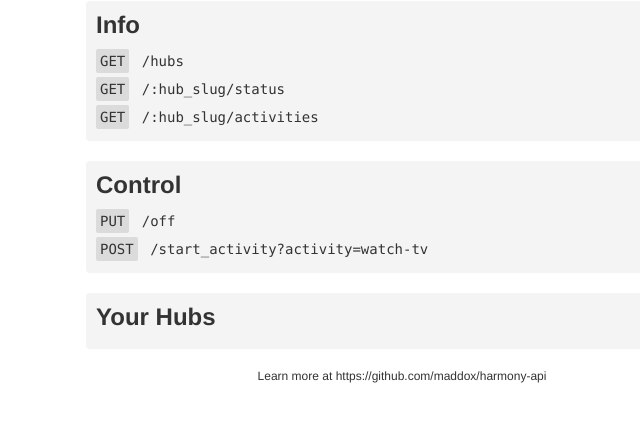
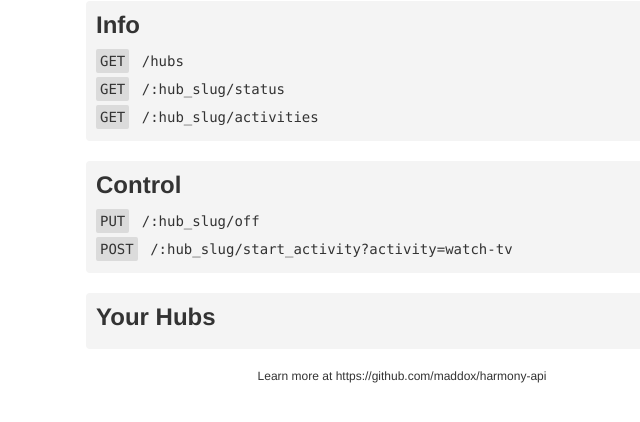
Before and after one commit to maddox/harmony-api, a website: page public/index.html in a window 1280 px wide. Shown: the part 360-782 px from the top of the page, without its empty margins (238-878 px from the left). Drawn offline with Linux system fonts and the light colour scheme; no server answers.

Commit message:
namespace path

```diff
--- a/public/index.html
+++ b/public/index.html
@@ -33,8 +33,8 @@
 
       <div class="docs">
         <h2>Control</h2>
-        <p><span class="method">PUT</span> /off</p>
-        <p><span class="method">POST</span> /start_activity?activity=watch-tv</p>
+        <p><span class="method">PUT</span> /:hub_slug/off</p>
+        <p><span class="method">POST</span> /:hub_slug/start_activity?activity=watch-tv</p>
       </div>
 
       <div class="docs">
```
